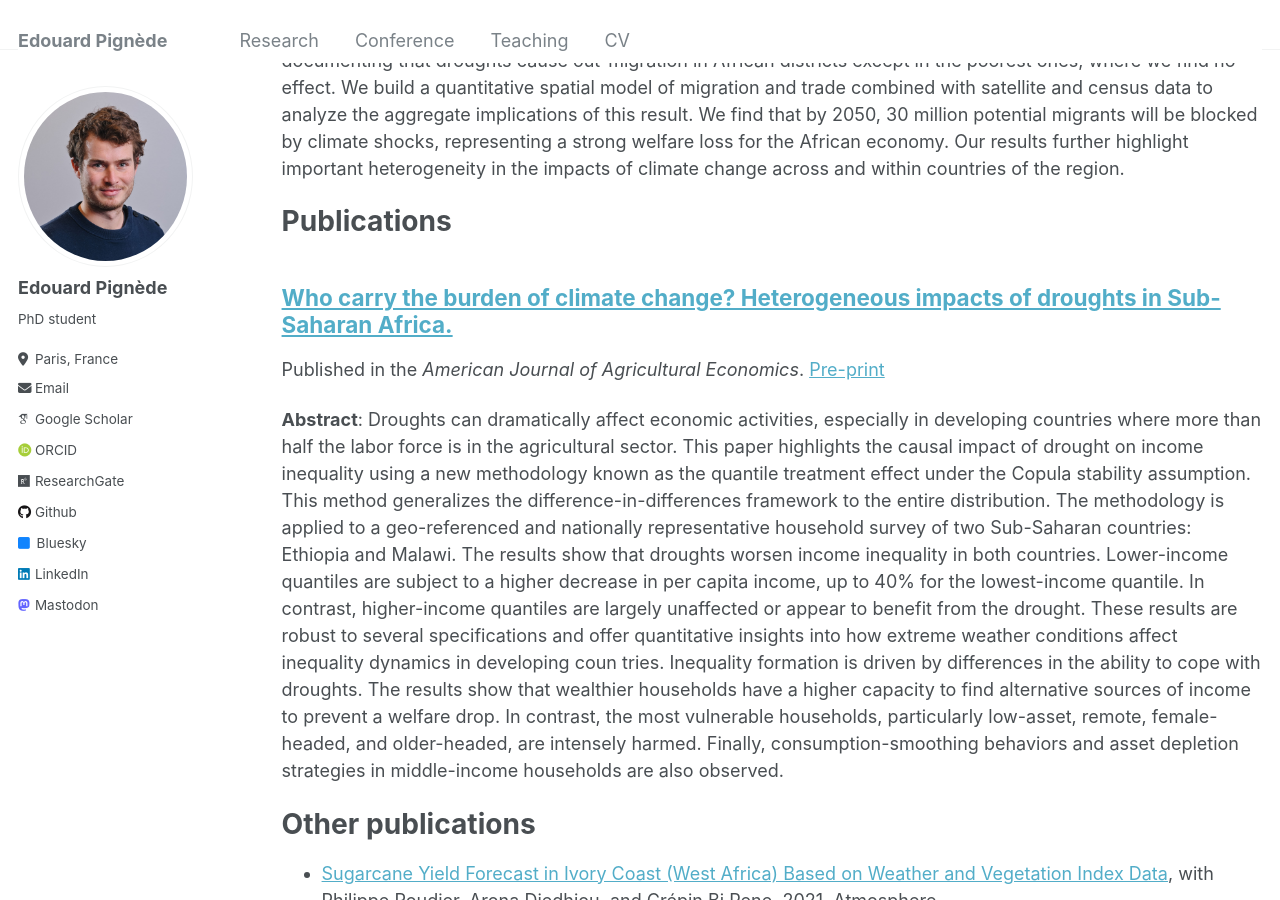
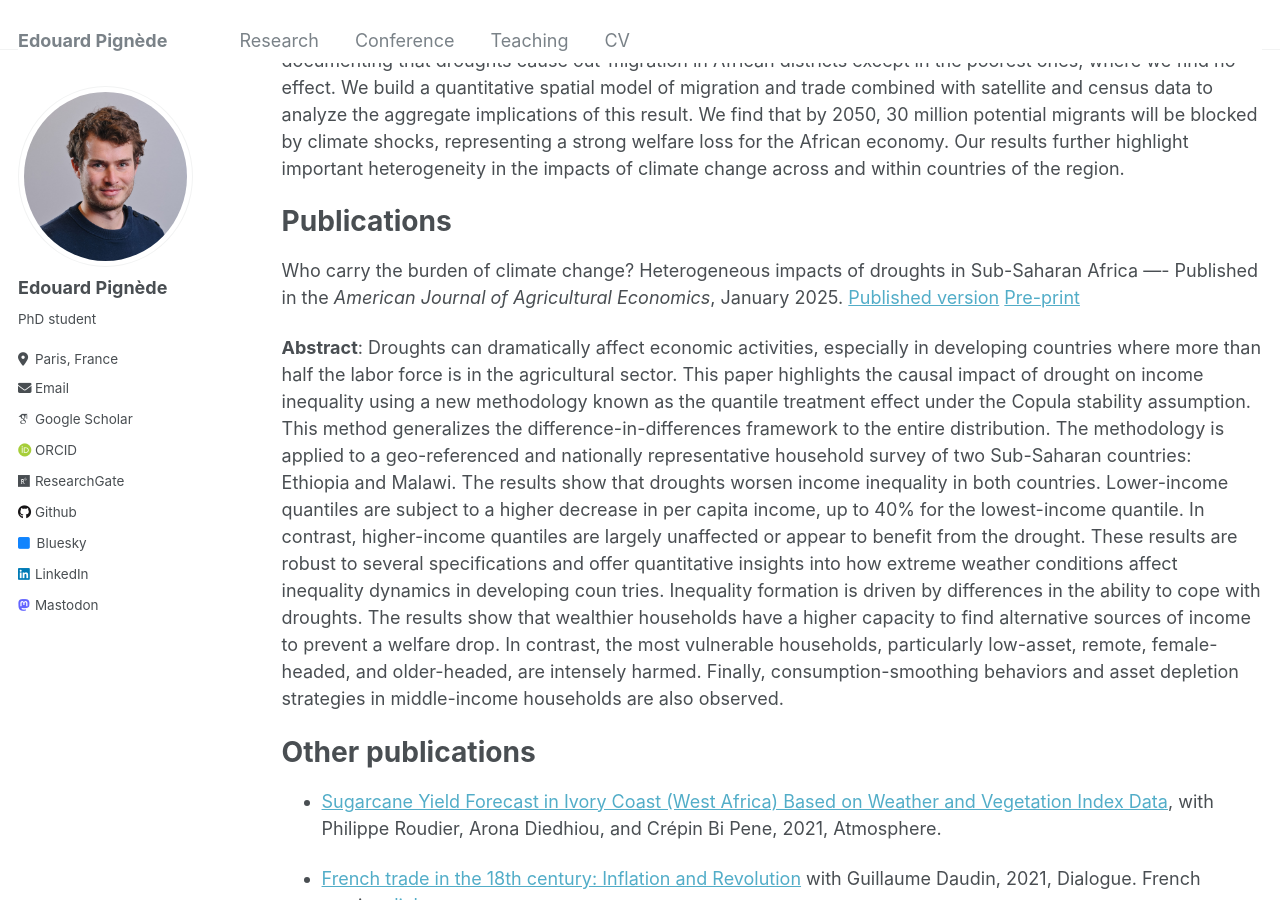
Before and after one commit to edouardpignede/edouardpignede.github.io, a Jekyll site: the page built from _pages/publications.md, in a window 1280 px wide and 900 px high, scrolled down 726 px. Built offline with Jekyll 4.4.1, drawn with Linux system fonts in a browser that asks for light colours; some web fonts are replaced.

Commit message:
Change presentation

```diff
--- a/_pages/publications.md
+++ b/_pages/publications.md
@@ -23,12 +23,12 @@ with [Julien Wolfersberger](https://julienwolfersberger.fr)
 Migration is often perceived as a key tool to adapt to climate change. However, in developing countries, many households face liquidity constraints that prevent them from migrating when climate shocks occur. This generates a spatial misallocation of labor that impedes economic development. The goal of this paper is to quantify the cost of these misallocations. To do this, we focus on Sub-Saharan Africa, a region heavily concerned by the impacts of global warming and that displays large fertility rates. Using reduced-form estimations, we start by documenting that droughts cause out-migration in African districts except in the poorest ones, where we find no effect. We build a quantitative spatial model of migration and trade combined with satellite and census data to analyze the aggregate implications of this result. We find that by 2050, 30 million potential migrants will be blocked by climate shocks, representing a strong welfare loss for the African economy. Our results further highlight important heterogeneity in the impacts of climate change across and within countries of the region.
 
 
+
 Publications
 ======
-
-[Who carry the burden of climate change? Heterogeneous impacts of droughts in Sub-Saharan Africa.](http://doi.org/10.1111/ajae.12507)
+Who carry the burden of climate change? Heterogeneous impacts of droughts in Sub-Saharan Africa
 ----
-Published in the *American Journal of Agricultural Economics*. [Pre-print](https://edouardpignede.github.io/files/DroughtIneq_EP.pdf)
+Published in the *American Journal of Agricultural Economics*, January 2025. [Published version](http://doi.org/10.1111/ajae.12507) [Pre-print](https://edouardpignede.github.io/files/DroughtIneq_EP.pdf)
 
 **Abstract**:
 Droughts can dramatically affect economic activities, especially in developing countries where more than half the labor force is in the agricultural sector. This paper highlights the causal impact of drought on income inequality using a new methodology known as the quantile treatment effect under the Copula stability assumption. This method generalizes the difference-in-differences framework to the entire distribution. The methodology is applied to a geo-referenced and nationally representative household survey of two Sub-Saharan countries: Ethiopia and Malawi. The results show that droughts worsen income inequality in both countries. Lower-income quantiles are subject to a higher decrease in per capita income, up to 40% for the lowest-income quantile. In contrast, higher-income quantiles are largely unaffected or appear to benefit from the drought. These results are robust to several specifications and offer quantitative insights into how extreme weather conditions affect inequality dynamics in developing coun tries. Inequality formation is driven by differences in the ability to cope with droughts. The results show that wealthier households have a higher capacity to find alternative sources of income to prevent a welfare drop. In contrast, the most vulnerable households, particularly low-asset, remote, female-headed, and older-headed, are intensely harmed. Finally, consumption-smoothing behaviors and asset depletion strategies in middle-income households are also observed.
```
